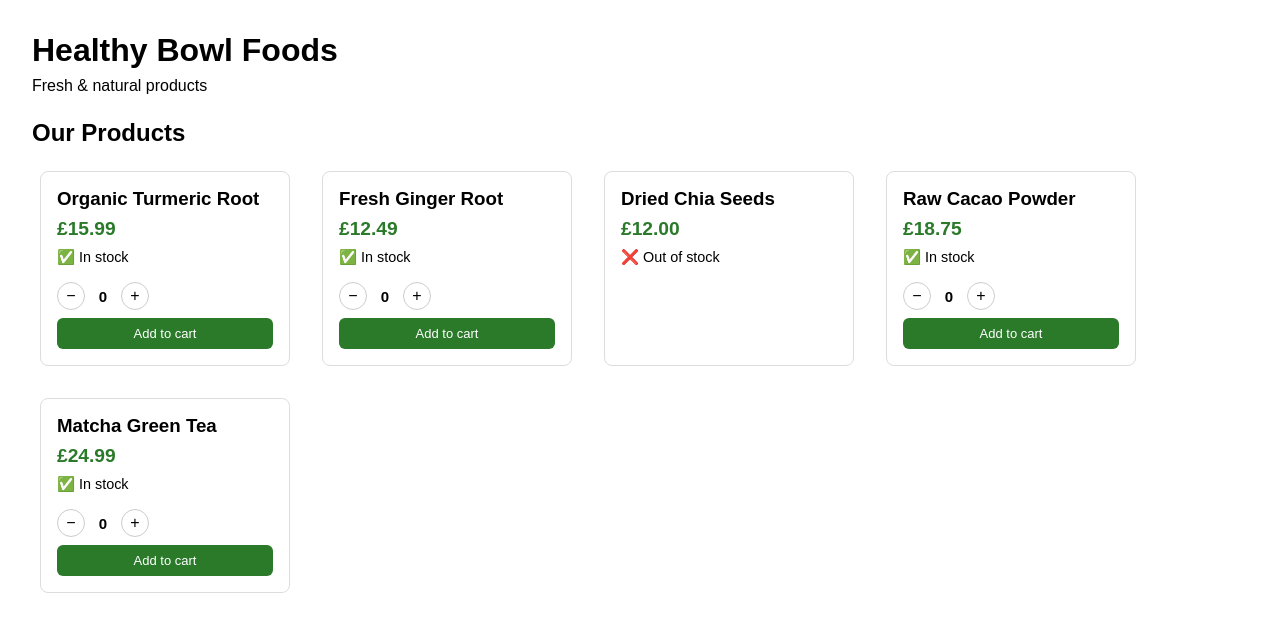
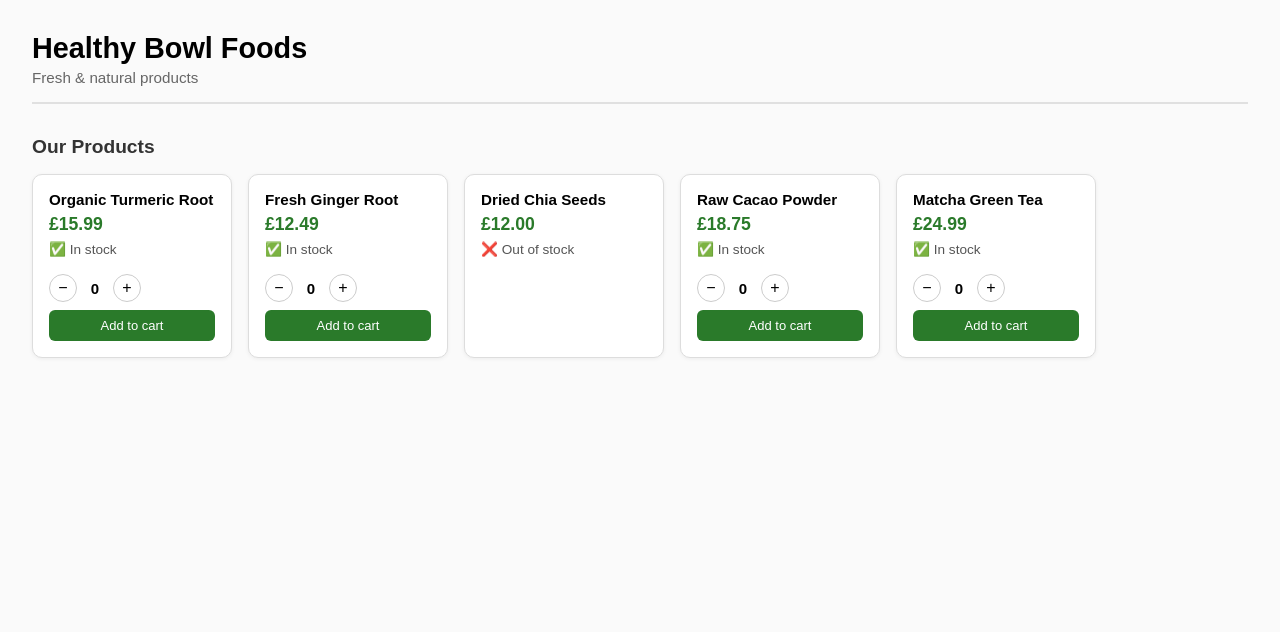
Before and after one commit to emiliobs/healthy-bowl-foods-client, a React (Vite) app: page / in a window 1280 px wide. Shown: the top 632 px of the page. Built offline with nearby package versions, Linux system fonts and the light colour scheme.

Commit message:
Module 6: Defensive UI with LoadingSpinner, ErrorMessage, EmptyState and isMounted cleanup

```diff
--- a/src/App.tsx
+++ b/src/App.tsx
@@ -1,141 +1,115 @@
 // src/App.tsx
 
 import React, { useState, useEffect } from 'react';
-
-// EN: useState manages the component's data, useEffect manages side effects
-// ES: useState maneja los datos del componente, useEffect maneja los efectos secundarios
-
 import type { Product } from './types/product';
 import ProductList from './components/ProductList';
+import LoadingSpinner from './components/LoadingSpinner';
+import ErrorMessage from './components/ErrorMessage';
 import { getProducts } from './services/productService';
+
+const Header: React.FC = () => (
+  <header className="store-header">
+    <h1>Healthy Bowl Foods</h1>
+    <p>Fresh &amp; natural products</p>
+  </header>
+);
 
 const App: React.FC = () => {
 
-  // EN: Three state variables — this is the standard pattern for any async data fetch
-  // ES: Tres variables de estado — este es el patrón estándar para cualquier carga async
-  //
-  // EN: 1. The data itself — starts empty
-  // ES: 1. Los datos en sí — empieza vacío
-  const [products, setProducts] = useState<Product[]>([]);
+  const [products,  setProducts]  = useState<Product[]>([]);
+  const [isLoading, setIsLoading] = useState<boolean>(true);
+  const [error,     setError]     = useState<string | null>(null);
 
-  // EN: 2. Loading flag — starts true because we fetch immediately on mount
-  // ES: 2. Flag de carga — empieza en true porque cargamos inmediatamente al montar
-  const [isLoading, setIsLoading] = useState<boolean>(true);
+  // EN: retryCount is a numeric trigger — incrementing it re-runs the useEffect
+  // ES: retryCount es un disparador numérico — incrementarlo vuelve a ejecutar el useEffect
+  // EN: This is the standard React pattern for manual re-fetch without linter warnings
+  // ES: Este es el patrón estándar de React para re-fetch manual sin warnings del linter
+  const [retryCount, setRetryCount] = useState<number>(0);
 
-  // EN: 3. Error message — starts null meaning no error
-  // ES: 3. Mensaje de error — empieza en null significando sin error
-  const [error, setError] = useState<string | null>(null);
+  // EN: The retry button simply increments the counter — useEffect reacts to the change
+  // ES: El botón retry simplemente incrementa el contador — useEffect reacciona al cambio
+  const handleRetry = () => {
+    setRetryCount(prev => prev + 1);
+  };
 
-  // EN: useEffect with empty [] runs ONCE when the component mounts
-  // ES: useEffect con [] vacío se ejecuta UNA VEZ cuando el componente se monta
-  // EN: This is equivalent to code inside a constructor in C#
-  // ES: Esto es equivalente al código dentro de un constructor en C#
   useEffect(() => {
 
-    // EN: We define the async function INSIDE useEffect
-    // ES: Definimos la función async DENTRO de useEffect
-    // EN: useEffect itself cannot be async — this is a React rule
-    // ES: useEffect en sí no puede ser async — esta es una regla de React
+    // EN: All setState calls live INSIDE useEffect — linter is satisfied
+    // ES: Todas las llamadas setState viven DENTRO de useEffect — el linter queda satisfecho
+    let isMounted = true;
+
+    // EN: 'isMounted' prevents setState from being called if component unmounts
+    // ES: 'isMounted' evita que setState se llame si el componente se desmonta
+    // EN: This is defensive programming — avoids memory leaks
+    // ES: Esto es programación defensiva — evita memory leaks
     const fetchProducts = async () => {
-
-      // EN: Reset error state before each attempt
-      // ES: Resetear el estado de error antes de cada intento
+      setIsLoading(true);
       setError(null);
 
       try {
-        // EN: await the Promise — identical to await in C#
-        // ES: await a la Promise — idéntico al await en C#
-        // EN: getProducts() will become a real fetch() call in Module 7
-        // ES: getProducts() se convertirá en una llamada fetch() real en el Módulo 7
         const data = await getProducts();
 
-        // EN: Update state with the fetched data — triggers a re-render
-        // ES: Actualizar estado con los datos obtenidos — dispara un re-render
+        // EN: Only update state if component is still mounted
+        // ES: Solo actualizar estado si el componente sigue montado
+        if (isMounted) {
           setProducts(data);
-
+        }
       } catch (err) {
-
-        // EN: Defensive programming — same pattern as catch in C#
-        // ES: Programación defensiva — mismo patrón que catch en C#
+        if (isMounted) {
           if (err instanceof Error) {
             setError(err.message);
           } else {
             setError('An unexpected error occurred.');
           }
-
+        }
       } finally {
-
-        // EN: Always stop the loading indicator — success or failure
-        // ES: Siempre detener el indicador de carga — éxito o falla
-        // EN: Identical to finally{} in C# — runs no matter what
-        // ES: Idéntico a finally{} en C# — se ejecuta sin importar qué
+        if (isMounted) {
           setIsLoading(false);
+        }
       }
     };
 
-    // EN: Call the function immediately — this triggers the data fetch on mount
-    // ES: Llamar la función inmediatamente — esto dispara la carga al montar
     fetchProducts();
 
-  }, []); // EN: Empty array = run once on mount. NEVER omit this array here.
-          // ES: Array vacío = ejecutar una vez al montar. NUNCA omitas este array aquí.
+    // EN: Cleanup function — runs when component unmounts or before next effect
+    // ES: Función de limpieza — se ejecuta cuando el componente se desmonta o antes del próximo efecto
+    // EN: Equivalent to IDisposable.Dispose() in C#
+    // ES: Equivalente a IDisposable.Dispose() en C#
+    return () => {
+      isMounted = false;
+    };
 
-  // EN: RENDER LOGIC — three possible UI states, evaluated in order
-  // ES: LÓGICA DE RENDER — tres posibles estados de UI, evaluados en orden
+  }, [retryCount]);
+  // EN: retryCount in the dependency array — effect re-runs every time it changes
+  // ES: retryCount en el array de dependencias — el efecto se re-ejecuta cada vez que cambia
+  // EN: On mount retryCount = 0, so the effect runs once automatically
+  // ES: Al montar retryCount = 0, entonces el efecto se ejecuta una vez automáticamente
 
-  // EN: State 1 — Still loading — show a spinner message
-  // ES: Estado 1 — Aún cargando — mostrar mensaje de spinner
   if (isLoading) {
     return (
       <div>
-        <header>
-          <h1>Healthy Bowl Foods</h1>
-          <p>Fresh &amp; natural products</p>
-        </header>
+        <Header />
+        <main><LoadingSpinner /></main>
+      </div>
+    );
+  }
+
+  if (error) {
+    return (
+      <div>
+        <Header />
         <main>
-          <div className="loading-state">
-            <p>⏳ Loading products from the API...</p>
-          </div>
+          <ErrorMessage message={error} onRetry={handleRetry} />
         </main>
       </div>
     );
   }
 
-  // EN: State 2 — Error occurred — show error with retry button
-  // ES: Estado 2 — Ocurrió un error — mostrar error con botón de reintento
-  if (error) {
   return (
     <div>
-        <header>
-          <h1>Healthy Bowl Foods</h1>
-          <p>Fresh &amp; natural products</p>
-        </header>
+      <Header />
       <main>
-          <div className="error-state">
-            <p>❌ {error}</p>
-            {/* EN: Reloading the page retriggers useEffect — simple but effective */}
-            {/* ES: Recargar la página vuelve a disparar useEffect — simple pero efectivo */}
-            <button onClick={() => window.location.reload()}>
-              🔄 Retry
-            </button>
-          </div>
-        </main>
-      </div>
-    );
-  }
-
-  // EN: State 3 — Data loaded successfully — show the product list
-  // ES: Estado 3 — Datos cargados exitosamente — mostrar la lista de productos
-  return (
-    <div>
-      <header>
-        <h1>Healthy Bowl Foods</h1>
-        <p>Fresh &amp; natural products</p>
-      </header>
-      <main>
-        <h2>Our Products</h2>
-        {/* EN: ProductList receives the fetched products — same component, real data now */}
-        {/* ES: ProductList recibe los productos cargados — mismo componente, datos reales ahora */}
+        <h2 className="catalog-title">Our Products</h2>
         <ProductList products={products} />
       </main>
     </div>
--- /dev/null
+++ b/src/components/ErrorMessage.tsx
@@ -0,0 +1,23 @@
+import React from 'react';
+
+interface ErrorMessageProps{
+    message: string;
+    onRetry: () => void;
+}
+
+const ErrorMessage: React.FC<ErrorMessageProps> = ({message, onRetry}) => {
+    return(
+        <div className="error">
+            <span className="error-icon">⚠️</span>
+            <p className= "error-text">{message}</p>
+
+            {onRetry && (
+                <button className="retry-btn" onClick={onRetry}>
+                    🔄 Try Retry
+                </button>
+            )}
+        </div>
+    );
+};
+
+export default ErrorMessage;
--- /dev/null
+++ b/src/components/LoadingSpinner.tsx
@@ -0,0 +1,12 @@
+import React from 'react';
+
+const LoadingSpinner: React.FC = () =>{
+return(
+    <div className="loading-spinner">
+        <div className="spinner"></div>
+        <p>Loading products.....</p>
+    </div>
+);
+};
+
+export default LoadingSpinner;
--- a/src/index.css
+++ b/src/index.css
@@ -1,56 +1,74 @@
-*{
+/* ─── Reset ─────────────────────────────────────── */
+* {
   margin: 0;
   padding: 0;
   box-sizing: border-box;
 }
 
-body{
+body {
   font-family: sans-serif;
   padding: 2rem;
+  background: #fafafa;
 }
 
-h1{
-  margin-bottom: 0.5rem;
-
+/* ─── Header ─────────────────────────────────────── */
+.store-header {
+  margin-bottom: 2rem;
+  padding-bottom: 1rem;
+  border-bottom: 2px solid #e0e0e0;
 }
 
-h2{
-  margin: 1.5rem 0 1rem 0;
+.store-header h1 {
+  font-size: 1.8rem;
+  margin-bottom: 0.25rem;
 }
 
-.product-card{
-  border: 1px solid #ddd;
-  border-radius: 8px;
-  padding: 1rem;
-  width: 250px;
-  display: inline-block;
-  margin: 0.5rem;
+.store-header p {
+  color: #666;
+  font-size: 0.95rem;
 }
 
-.product-price{
+.catalog-title {
+  margin-bottom: 1rem;
   font-size: 1.2rem;
-  font-weight: bold;
-  color:#2a7a2a;
-  margin: 0.5rem 0;
+  color: #333;
 }
 
-.product-status{
-  font-size: 0.9rem;
-}
-
-.product-list{
+/* ─── Product list ───────────────────────────────── */
+.product-list {
   display: flex;
   flex-wrap: wrap;
   gap: 1rem;
 }
 
-.messageError{
-  color: red;
-  font-size: 1.2rem;
+/* ─── Product card ───────────────────────────────── */
+.product-card {
+  border: 1px solid #ddd;
+  border-radius: 10px;
+  padding: 1rem;
+  width: 200px;
+  background: white;
+  box-shadow: 0 1px 4px rgba(0,0,0,0.06);
 }
 
-/* EN: Controls container — stacks quantity and button vertically */
-/* ES: Contenedor de controles — apila cantidad y botón verticalmente */
+.product-card h3 {
+  font-size: 0.95rem;
+  margin-bottom: 0.4rem;
+}
+
+.product-price {
+  font-size: 1.1rem;
+  font-weight: bold;
+  color: #2a7a2a;
+  margin-bottom: 0.3rem;
+}
+
+.product-status {
+  font-size: 0.85rem;
+  color: #555;
+}
+
+/* ─── Quantity controls ──────────────────────────── */
 .product-controls {
   margin-top: 1rem;
   display: flex;
@@ -58,8 +76,6 @@ h2{
   gap: 0.5rem;
 }
 
-/* EN: Quantity row — centers the minus, number, plus horizontally */
-/* ES: Fila de cantidad — centra el menos, número, más horizontalmente */
 .quantity-control {
   display: flex;
   align-items: center;
@@ -80,9 +96,7 @@ h2{
   transition: background 0.15s;
 }
 
-.qty-btn:hover {
-  background: #f0f0f0;
-}
+.qty-btn:hover { background: #f0f0f0; }
 
 .qty-value {
   font-size: 15px;
@@ -91,8 +105,6 @@ h2{
   text-align: center;
 }
 
-/* EN: Base style for the Add to cart button */
-/* ES: Estilo base para el botón Add to cart */
 .add-btn {
   padding: 0.5rem 1rem;
   border: none;
@@ -104,37 +116,84 @@ h2{
   transition: background 0.2s;
 }
 
-.add-btn:hover:not(:disabled) {
-  background: #1e5c1e;
-}
+.add-btn:hover:not(:disabled) { background: #1e5c1e; }
 
-/* EN: Style when item is added — gives green confirmation feedback */
-/* ES: Estilo cuando el item es agregado — da retroalimentación verde de confirmación */
 .add-btn--added {
   background: #1D9E75;
   cursor: not-allowed;
 }
 
-.loading-sate, .error-state{
+/* ─── Loading spinner ────────────────────────────── */
+.loading-spinner {
   display: flex;
   flex-direction: column;
   align-items: center;
   gap: 1rem;
   padding: 3rem;
-  font-size: 1rem;
-  color: #555;
+  color: #666;
 }
 
-.error-state{
-  padding: 0.5rem, 1.5rem;
+/* EN: CSS keyframe animation — rotates the spinner 360 degrees continuously */
+/* ES: Animación CSS keyframe — rota el spinner 360 grados continuamente      */
+@keyframes spin {
+  to { transform: rotate(360deg); }
+}
+
+.spinner {
+  width: 36px;
+  height: 36px;
+  border: 3px solid #e0e0e0;
+  border-top-color: #2a7a2a;
+  border-radius: 50%;
+  animation: spin 0.8s linear infinite;
+}
+
+/* ─── Error message ──────────────────────────────── */
+.error-message {
+  display: flex;
+  flex-direction: column;
+  align-items: center;
+  gap: 0.75rem;
+  padding: 2rem;
+  text-align: center;
+}
+
+.error-icon { font-size: 2rem; }
+
+.error-text {
+  color: #c0392b;
+  font-size: 0.95rem;
+}
+
+.retry-btn {
+  padding: 0.5rem 1.5rem;
   border: none;
   border-radius: 6px;
   background: #2a7a2a;
   color: white;
   font-size: 14px;
   cursor: pointer;
+  transition: background 0.2s;
 }
 
-.error-state button:hover{
-  background: #1e5c1e;
+.retry-btn:hover { background: #1e5c1e; }
+
+/* ─── Empty state ────────────────────────────────── */
+.empty-state {
+  display: flex;
+  flex-direction: column;
+  align-items: center;
+  gap: 0.5rem;
+  padding: 3rem;
+  text-align: center;
+  color: #888;
 }
+
+.empty-icon { font-size: 2.5rem; margin-bottom: 0.5rem; }
+
+.empty-state h3 {
+  font-size: 1rem;
+  color: #555;
+}
+
+.empty-state p { font-size: 0.875rem; }
```
Also changed, not shown: src/components/EmptyState.tsx (added, +13 -0 lines), src/components/ProductList.tsx (+4 -22 lines). Lines whose indentation alone changed are shown as unchanged.
